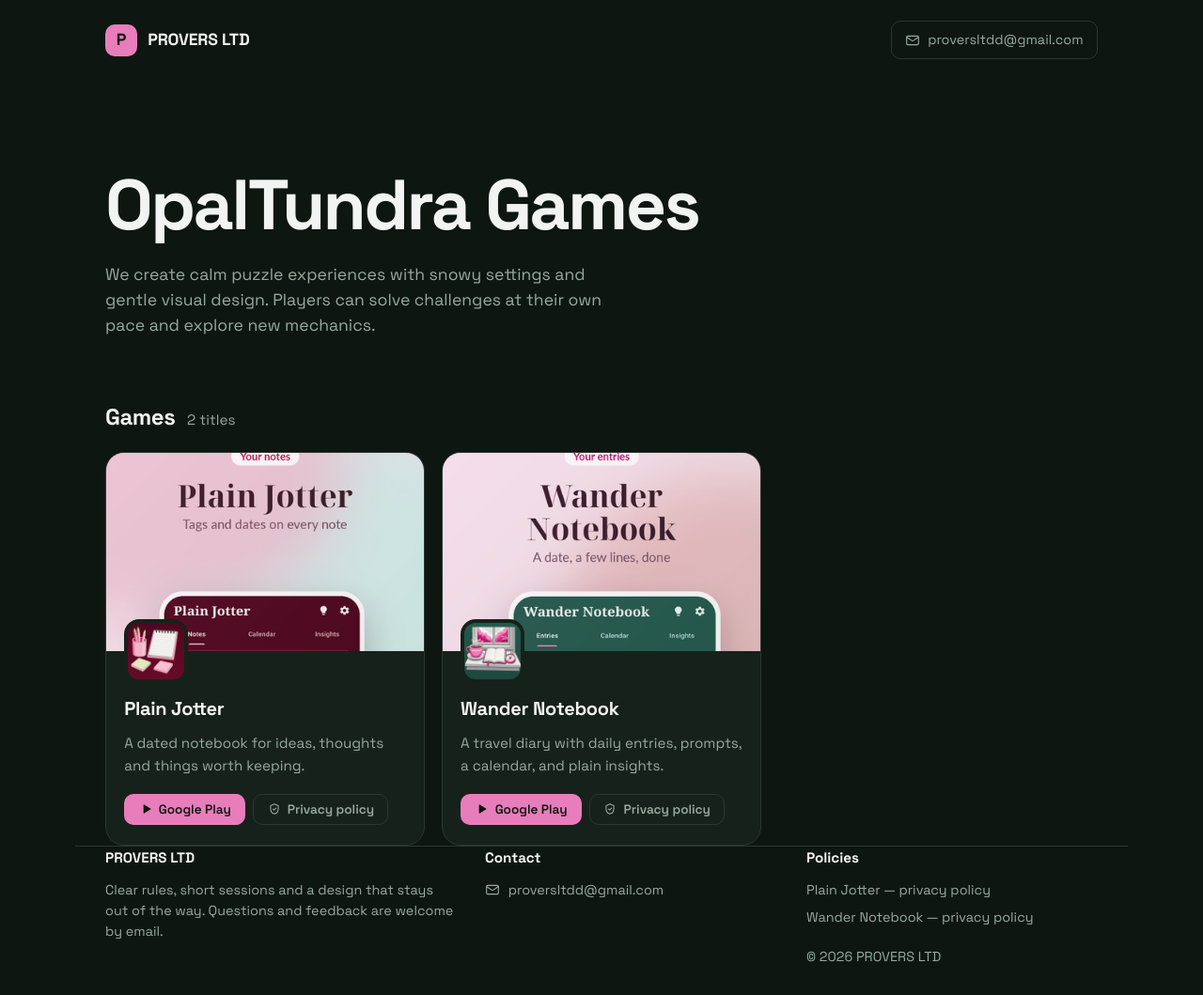
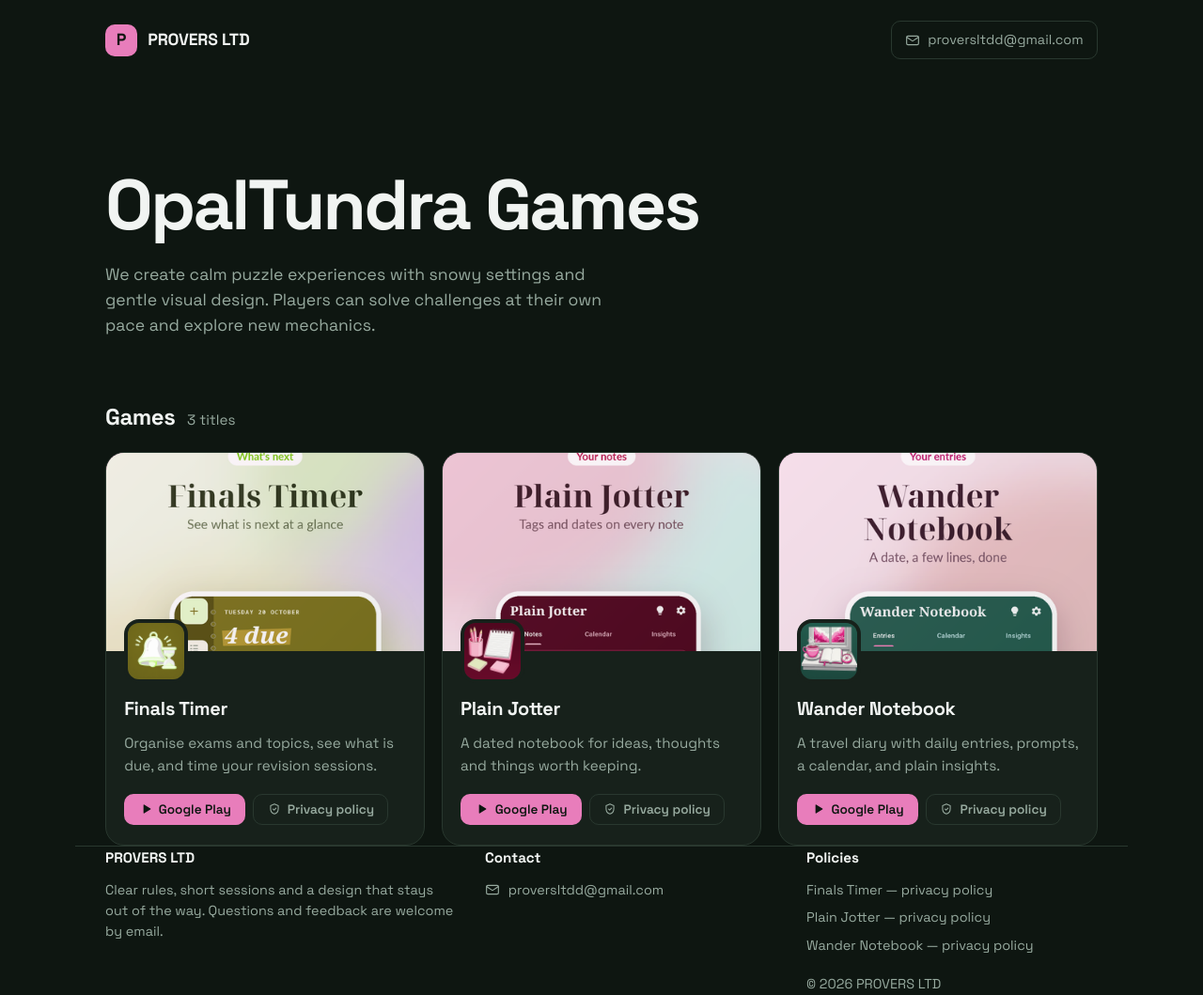
Before and after one commit to proversltdd/proversltdd.github.io, a plain HTML site: page index.html in a window 1280 px wide. Shown: the whole page at 94% size. Before the commit the page ends 1029 px from the top, so only its background shows below. Drawn offline with Linux system fonts and the light colour scheme.

Commit message:
site: proversltd.cfd

```diff
--- a/index.html
+++ b/index.html
@@ -86,8 +86,17 @@ footer .lines svg { width: 16px; height: 16px; }
     <p>We create calm puzzle experiences with snowy settings and gentle visual design. Players can solve challenges at their own pace and explore new mechanics.</p>
   </section>
   <section>
-    <div class="head"><h2>Games</h2><span>2 titles</span></div>
+    <div class="head"><h2>Games</h2><span>3 titles</span></div>
     <div class="cards">
+      <article class="card">
+        <div class="cover"><img src="/shots/finals-timer_1.png" alt="Finals Timer screenshot 1" loading="lazy" decoding="async"></div>
+        <div class="body">
+          <img class="icon" src="/icons/finals-timer.png" alt="" width="68" height="68" loading="lazy">
+          <h3>Finals Timer</h3>
+          <p class="short">Organise exams and topics, see what is due, and time your revision sessions.</p>
+          <p class="actions"><a class="btn btn-play" href="https://play.google.com/store/apps/details?id=co.finalstimerlog"><svg viewBox="0 0 24 24" fill="currentColor" aria-hidden="true"><path d="M8 5.14v13.72a1 1 0 0 0 1.5.86l11.14-6.86a1 1 0 0 0 0-1.72L9.5 4.28A1 1 0 0 0 8 5.14Z"/></svg>Google Play</a><a class="btn btn-ghost" href="/finals-timer/"><svg viewBox="0 0 24 24" fill="none" stroke="currentColor" stroke-width="1.8" stroke-linecap="round" stroke-linejoin="round" aria-hidden="true"><path d="M12 3l7 3v5.5c0 4.3-2.9 8.3-7 9.5-4.1-1.2-7-5.2-7-9.5V6l7-3Z"/><path d="M9.5 12.2l1.9 1.9 3.5-3.7"/></svg>Privacy policy</a></p>
+        </div>
+      </article>
       <article class="card">
         <div class="cover"><img src="/shots/plain-jotter_1.png" alt="Plain Jotter screenshot 1" loading="lazy" decoding="async"></div>
         <div class="body">
@@ -123,6 +132,7 @@ footer .lines svg { width: 16px; height: 16px; }
   <div>
     <h4>Policies</h4>
     <ul>
+        <li><a href="/finals-timer/">Finals Timer — privacy policy</a></li>
         <li><a href="/plain-jotter/">Plain Jotter — privacy policy</a></li>
         <li><a href="/wander-notebook/">Wander Notebook — privacy policy</a></li>
     </ul>
```
Also changed, not shown: icons/finals-timer.png (added), shots/finals-timer_1.png (added), shots/finals-timer_2.png (added), shots/finals-timer_3.png (added), shots/finals-timer_4.png (added).
